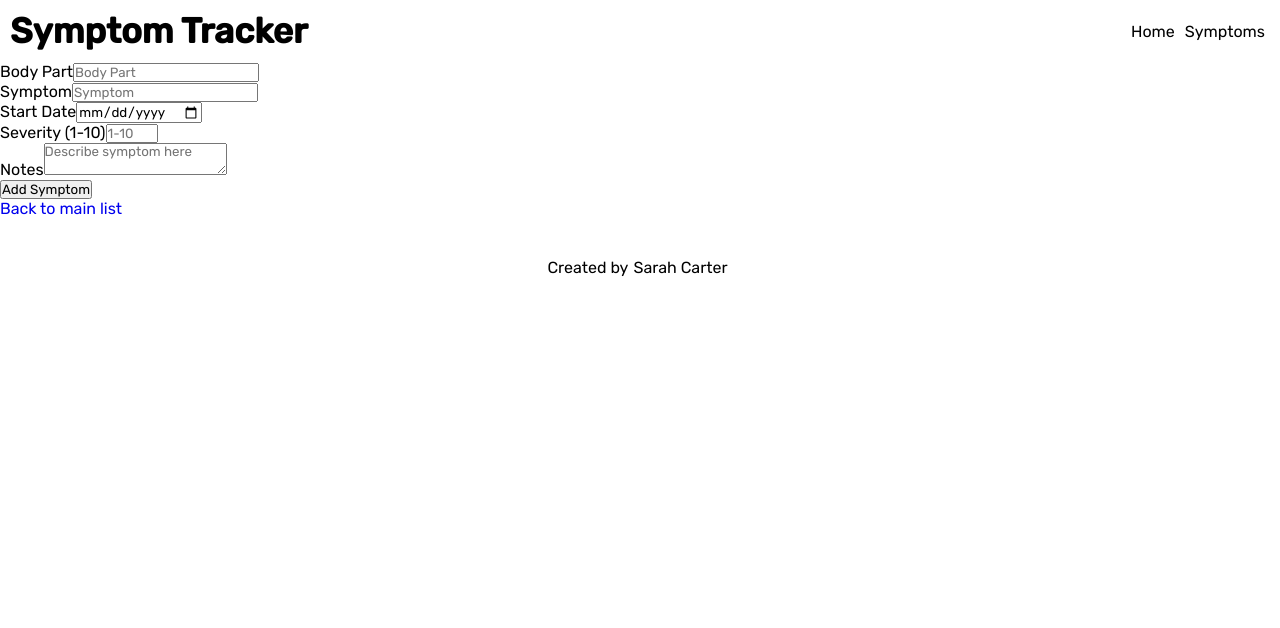
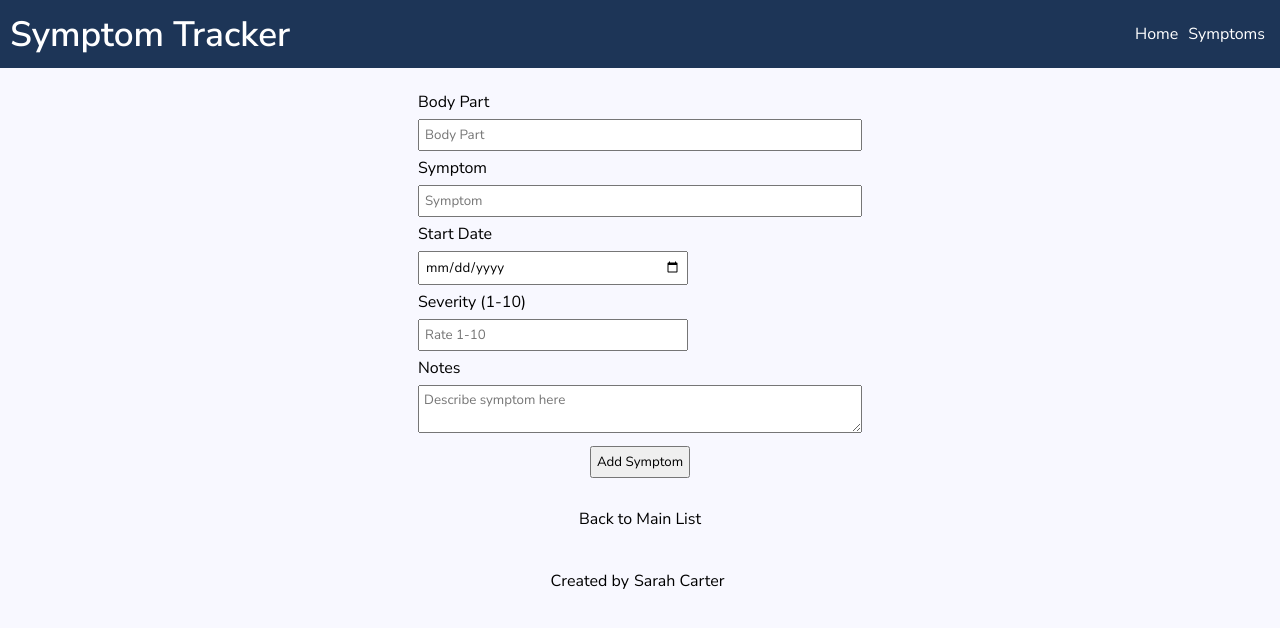
Before and after one commit to sarahecarter/symptom-tracker-frontend, a Next.js app: page /symptoms/new in a window 1280 px wide. Shown: the top 628 px of the page. Built offline with nearby package versions, Linux system fonts and the light colour scheme.

Commit message:
updated styling

```diff
--- /dev/null
+++ b/components/Back.js
@@ -0,0 +1,18 @@
+/** @jsxImportSource @emotion/react */
+import { css } from '@emotion/react'
+import Link from "next/link"
+
+const Back = () => {
+    return <Link href="/symptoms">
+        <a
+        css={css`
+            display: block;
+            margin: 20px auto;
+            text-align: center;
+            cursor: pointer;
+        `}
+        >Back to Main List</a>
+    </Link>
+}
+
+export default Back
--- a/components/layout.js
+++ b/components/layout.js
@@ -4,8 +4,14 @@ import styled from '@emotion/styled'
 import Head from 'next/head'
 import Link from 'next/link'
 import { useState } from 'react'
+import colors from '../styles/colors'
 
 // Styled Components
+const Header = styled.header`
+  background-color: ${colors.primary};
+  color: white;
+`
+
 const Flex = styled.div`
   display: flex;
   flex-direction: row;
@@ -16,6 +22,7 @@ const Flex = styled.div`
 
 const Nav = styled.nav`
   display: none;
+  padding-bottom: 20px;
   &.showMenu {
     display: flex;
     flex-direction: column;
@@ -26,12 +33,16 @@ const Nav = styled.nav`
   @media (min-width: 768px) {
     display: flex;
     margin: 10px;
+    padding-bottom: 0;
   }
 `
 
 const NavLink = styled.a`
   margin: 5px;
   cursor: pointer;
+  &:hover {
+    color: ${colors.primaryLight};
+  }
 `
 
 const Hamburger = styled.div`
@@ -58,7 +69,7 @@ const Hamburger = styled.div`
 const Bar = styled.div`
   width: 25px;
   height: 3px;
-  background-color: black;
+  background-color: white;
   margin: 3px;
 `
 
@@ -81,7 +92,7 @@ export default function Layout({children, home, title, description}) {
             <meta name="description" content={description} />
             <link rel="icon" href="/favicon.ico" />
         </Head>
-        <header>
+        <Header>
           <Flex>
             <Link href="/">
               <h1
@@ -115,7 +126,7 @@ export default function Layout({children, home, title, description}) {
               </Link>
             </Nav>
           </Flex>
-        </header>
+        </Header>
         <main>{children}</main>
         <Footer>
           <p>Created by
@@ -125,7 +136,7 @@ export default function Layout({children, home, title, description}) {
                 color: black;
                 margin: 5px;
                 &:hover {
-                  color: purple;
+                  color: ${colors.primaryAccent};
                 }
               `}
           >Sarah Carter</a></p>
--- a/pages/symptoms/new.js
+++ b/pages/symptoms/new.js
@@ -1,8 +1,39 @@
+/** @jsxImportSource @emotion/react */
+import { css } from '@emotion/react'
+import styled from '@emotion/styled'
 import { useState } from "react"
 import {useRouter} from 'next/router'
 import bodyParts from '../../data/data'
 import Link from 'next/link'
+import Back from '../../components/Back'
 
+const Form = styled.form`
+    width: 80%;
+    max-width: 450px;
+    margin: 20px auto;
+    input[type="submit"] {
+        margin: 10px auto 30px;
+        padding: 5px;
+        display: block;
+    }
+`
+
+const FlexPair = styled.div`
+    display: flex;
+    flex-direction: column;
+    > * {
+        margin: 3px;
+    }
+    input, textarea {
+        padding: 5px;
+    }
+    #severity {
+        width: 60%;
+    }
+    #startDate {
+        width: 60%;
+    }
+`
 
 export default function New(props) {
     const router = useRouter()
@@ -23,8 +54,7 @@ export default function New(props) {
     //    const res =  await fetch(`https://healthwise.p.rapidapi.com/body/symptoms/${index}`, {
     //         "method": "GET",
     //         "headers": {
-    //             "x-rapidapi-host": "healthwise.p.rapidapi.com",
-    //             "x-rapidapi-key": "4ee919ad6cmsh5063f9e60e2124ap1b74d1jsn5a1c434b42bd"
+
     //         }
     //     })
     //     const {data} = await res.json()
@@ -61,8 +91,8 @@ export default function New(props) {
 
     return (
         <div>
-            <form onSubmit={handleSubmit}>
-                <div>
+            <Form onSubmit={handleSubmit}>
+                <FlexPair>
                     <label htmlFor="bodyPart">Body Part</label>
                     <input
                         id="bodyPart"
@@ -80,9 +110,9 @@ export default function New(props) {
                             return <option key={index} id={index}>{part}</option>
                         })}
                     </select> */}
-                </div>
+                </FlexPair>
 
-                <div>
+                <FlexPair>
                     <label htmlFor="symptom">Symptom</label>
                     <input
                         id="symptom"
@@ -92,9 +122,9 @@ export default function New(props) {
                         onChange={handleChange}
                         placeholder="Symptom"
                     />
-                </div>
+                </FlexPair>
 
-                <div>
+                <FlexPair>
                     <label htmlFor="startDate">Start Date</label>
                     <input
                         id="startDate"
@@ -103,9 +133,9 @@ export default function New(props) {
                         value={formState.startDate}
                         onChange={handleChange}
                     />
-                </div>
+                </FlexPair>
 
-                <div>
+                <FlexPair>
                     <label htmlFor="severity">Severity (1-10)</label>
                     <input
                         id="severity"
@@ -116,11 +146,11 @@ export default function New(props) {
                         min="1"
                         max="10"
                         step="1"
-                        placeholder="1-10"
+                        placeholder="Rate 1-10"
                     />
-                </div>
+                </FlexPair>
 
-                <div>
+                <FlexPair>
                     <label htmlFor="notes">Notes</label>
                     <textarea
                         id="notes"
@@ -130,13 +160,11 @@ export default function New(props) {
                         onChange={handleChange}
                         placeholder="Describe symptom here"
                     />
-                </div>
+                </FlexPair>
 
                 <input type="submit" value="Add Symptom"/>
-            </form>
-            <Link href="/symptoms">
-                <a>Back to main list</a>
-            </Link>
+            </Form>
+            <Back></Back>
         </div>
     )
 }
--- /dev/null
+++ b/styles/colors.js
@@ -0,0 +1,8 @@
+// Color variables
+export default {
+    primary: '#1d3557',
+    primaryAccent: '#457b9d',
+    primaryLight: '#a8dadc',
+    secondary: '#e63946',
+    background: '#f1faee',
+}
--- a/styles/globals.css
+++ b/styles/globals.css
@@ -1,11 +1,15 @@
-@import url('https://fonts.googleapis.com/css2?family=Rubik:wght@300;400;500&display=swap');
+@import url('https://fonts.googleapis.com/css2?family=Nunito+Sans:wght@200;400;600&display=swap');
 
 * {
   box-sizing: border-box;
   margin: 0;
   padding: 0;
-  font-family: 'Rubik', sans-serif;
+  font-family: 'Nunito Sans', sans-serif;
   transition: .5s;
+}
+
+body {
+  background-color: #f8f8ff;
 }
 
 a {
```
Also changed, not shown: components/layout.module.css (deleted, +0 -15 lines), pages/index.js (+27 -3 lines), pages/symptoms/[id].js (+20 -9 lines), pages/symptoms/edit/[id].js (+45 -12 lines), pages/symptoms/index.js (+28 -11 lines).
